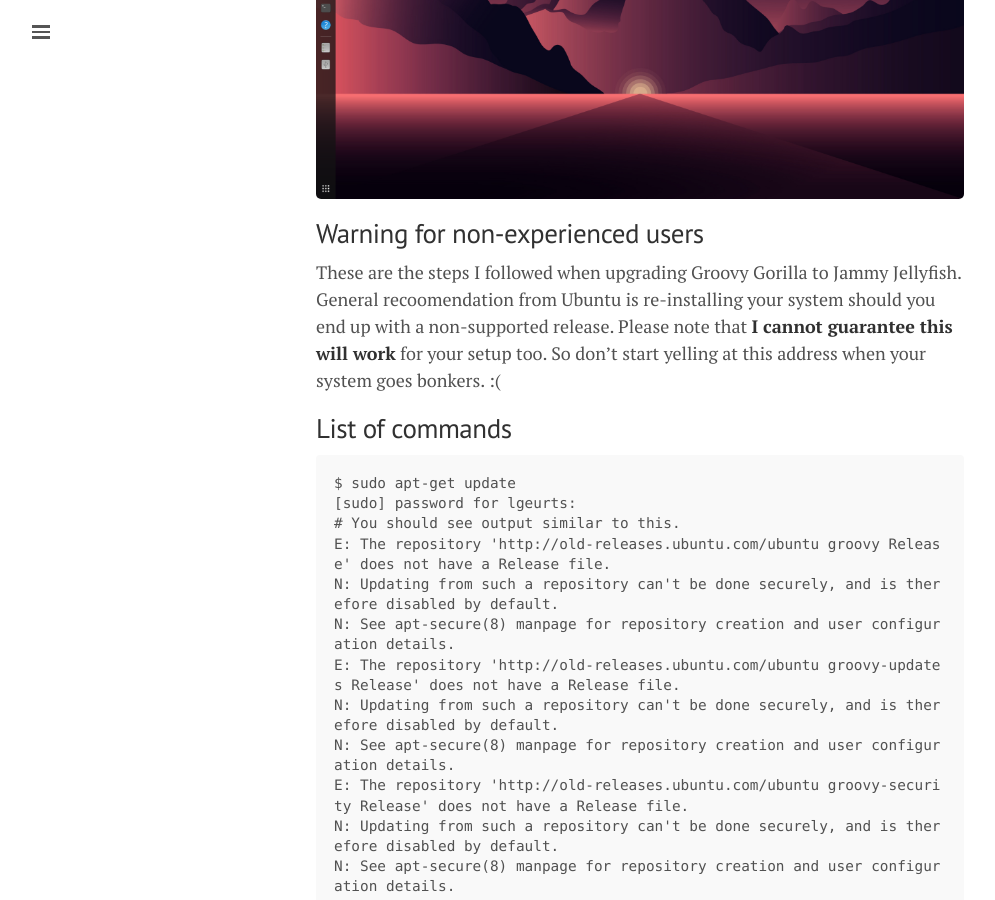
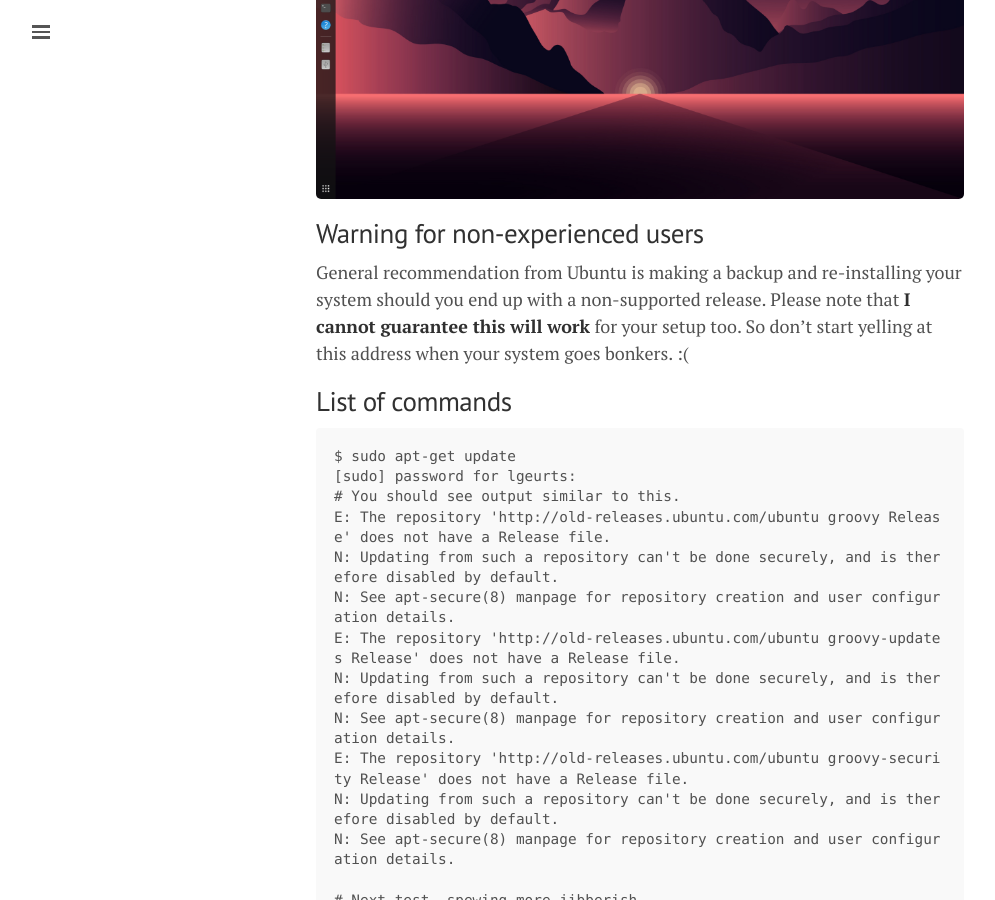
Before and after one commit to lgeurts/lgeurts.github.io, a Jekyll site: the page built from _posts/2022-08-24-ubuntu-upgrade-notes-20.x-to-22.x-for-x1-carbon-gen8.md, in a window 1280 px wide and 900 px high, scrolled down 420 px. Shown: the whole window, without its empty margins (0-995 px from the left). Built offline with Jekyll 4.4.1, drawn with Linux system fonts in a browser that asks for light colours; nearby versions of some CDN libraries; comment, search, counter and statistics services are not loaded.

Commit message:
Update 2022-08-24-ubuntu-upgrade-notes-20.x-to-22.x-for-x1-carbon-gen8.md

```diff
--- a/_posts/2022-08-24-ubuntu-upgrade-notes-20.x-to-22.x-for-x1-carbon-gen8.md
+++ b/_posts/2022-08-24-ubuntu-upgrade-notes-20.x-to-22.x-for-x1-carbon-gen8.md
@@ -10,8 +10,7 @@ tags: [ Linux Tutorials ]
 <img src="/assets/jammy-jellyfish.png" width="654">
 
 ## Warning for non-experienced users
-These are the steps I followed when upgrading Groovy Gorilla to Jammy Jellyfish.
-General recoomendation from Ubuntu is re-installing your system should you end up with a non-supported release.
+General recommendation from Ubuntu is making a backup and re-installing your system should you end up with a non-supported release.
 Please note that **I cannot guarantee this will work** for your setup too. So don't start yelling at this address when your system goes bonkers. :(
 
 ## List of commands
```
